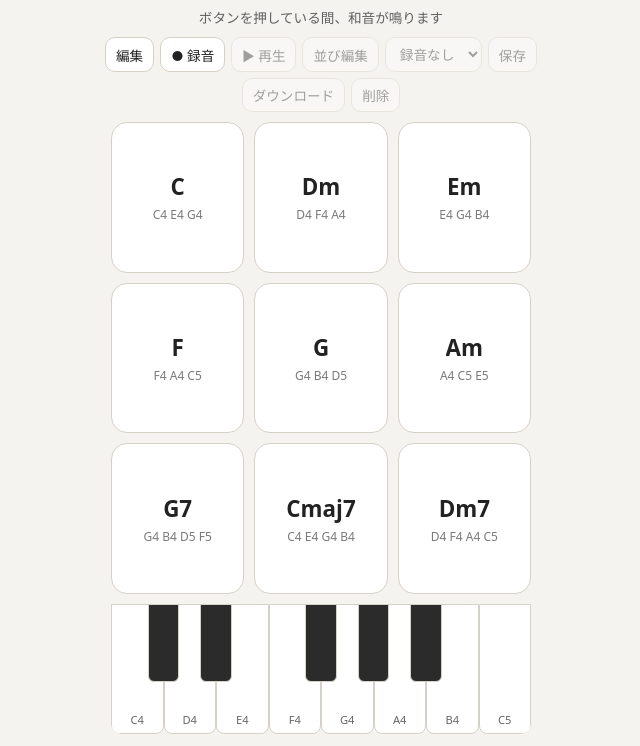
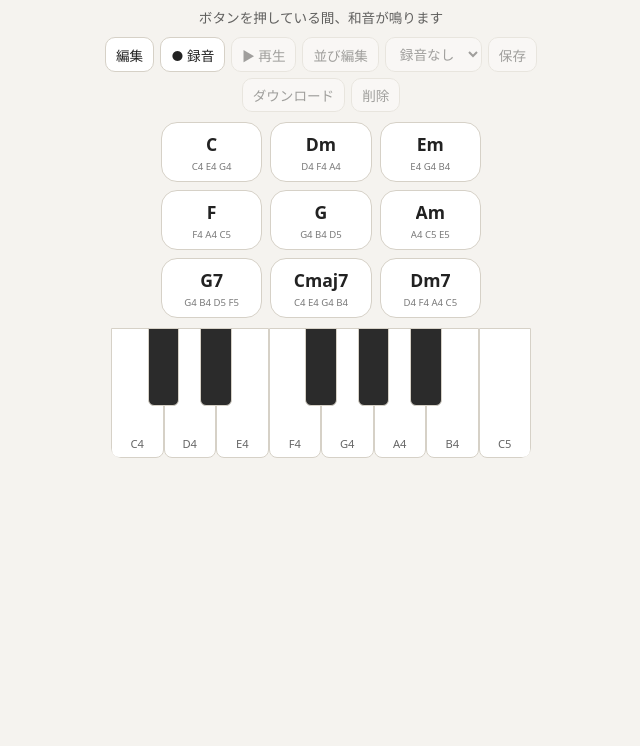
Before and after one commit to gadget114514/Waon, a website built with Vite: page index.html in a window 1280 px wide. Shown: the part 54-800 px from the top of the page, without its empty margins (319-959 px from the left). Built offline with nearby package versions, Linux system fonts and the light colour scheme.

Commit message:
Make pads compact so all 9 fit in the edit screen
Shrink pad buttons to a fixed 60px row height in a 3x3 grid, and let the
whole page scroll instead of clipping the pads.

Co-Authored-By: Claude Haiku 5.5 <noreply@anthropic.com>
Claude-Session: https://claude.ai/code/session_01WVg54syBHnFjHDQnnXBSq2

```diff
--- a/src/style.css
+++ b/src/style.css
@@ -54,7 +54,7 @@ body {
   display: flex;
   flex-direction: column;
   align-items: center;
-  height: 100%;
+  min-height: 100%;
   padding: calc(env(safe-area-inset-top) + 12px) 12px calc(env(safe-area-inset-bottom) + 12px);
   gap: 10px;
 }
@@ -112,15 +112,13 @@ body {
 
 /* Pads */
 .pads {
-  flex: 1;
-  min-height: 0;
+  flex: none;
   width: 100%;
-  max-width: 420px;
-  overflow-y: auto;
+  max-width: 320px;
   display: grid;
   grid-template-columns: repeat(3, 1fr);
-  grid-auto-rows: minmax(72px, 1fr);
-  gap: 10px;
+  grid-auto-rows: 60px;
+  gap: 8px;
 }
 
 .pad {
@@ -140,7 +138,7 @@ body {
 }
 
 .pad .chord-name {
-  font-size: 1.4rem;
+  font-size: 1.1rem;
   font-weight: 700;
   max-width: 90%;
   overflow: hidden;
@@ -149,8 +147,12 @@ body {
 }
 
 .pad .chord-notes {
-  font-size: 0.75rem;
+  font-size: 0.6rem;
   opacity: 0.6;
+  max-width: 90%;
+  overflow: hidden;
+  text-overflow: ellipsis;
+  white-space: nowrap;
 }
 
 .pad.is-active {
@@ -212,8 +214,8 @@ body {
 
 .picker button {
   font: inherit;
-  font-size: 0.8rem;
-  padding: 6px 0;
+  font-size: 0.75rem;
+  padding: 4px 0;
   border: 1px solid var(--border);
   border-radius: 8px;
   background: var(--tool);
```
